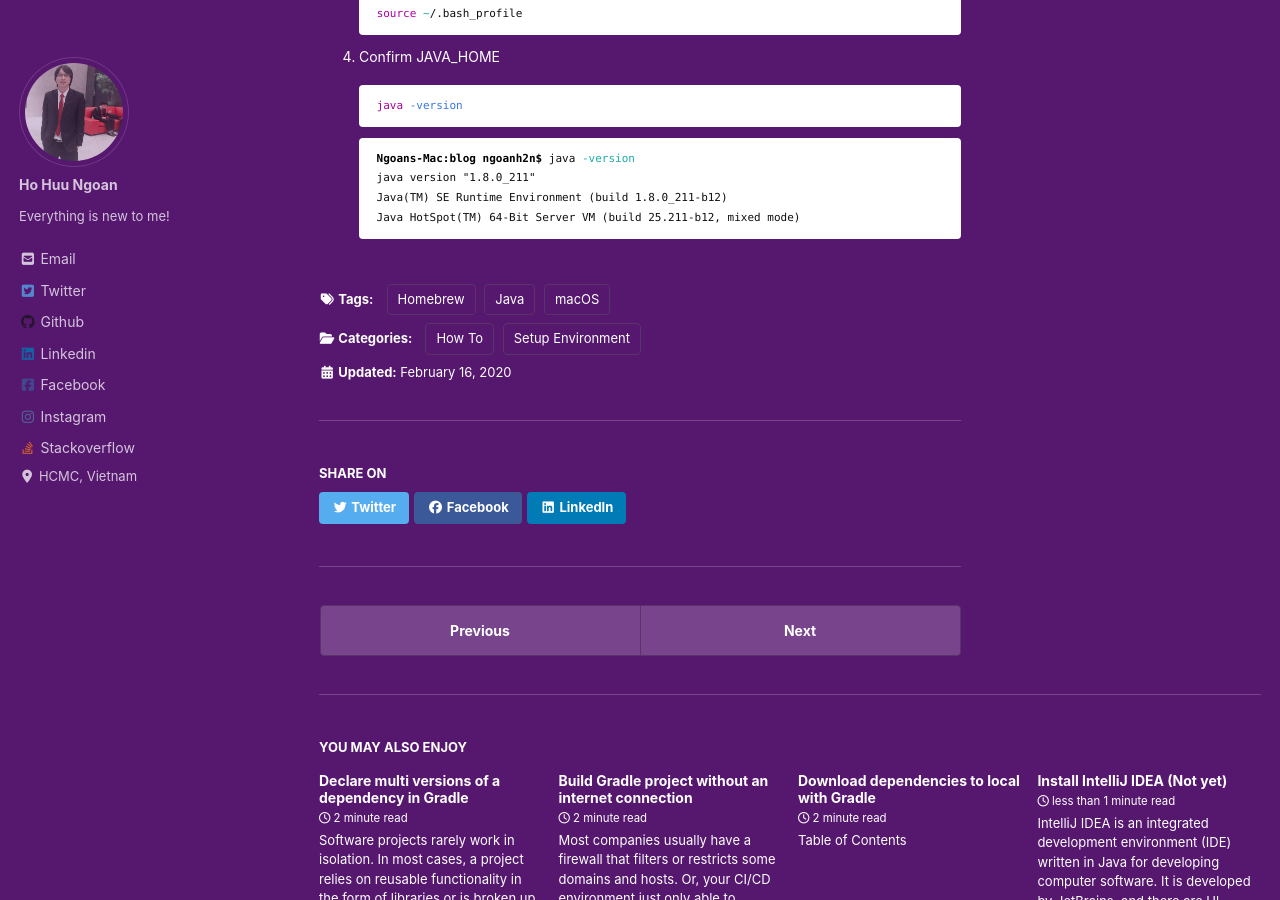
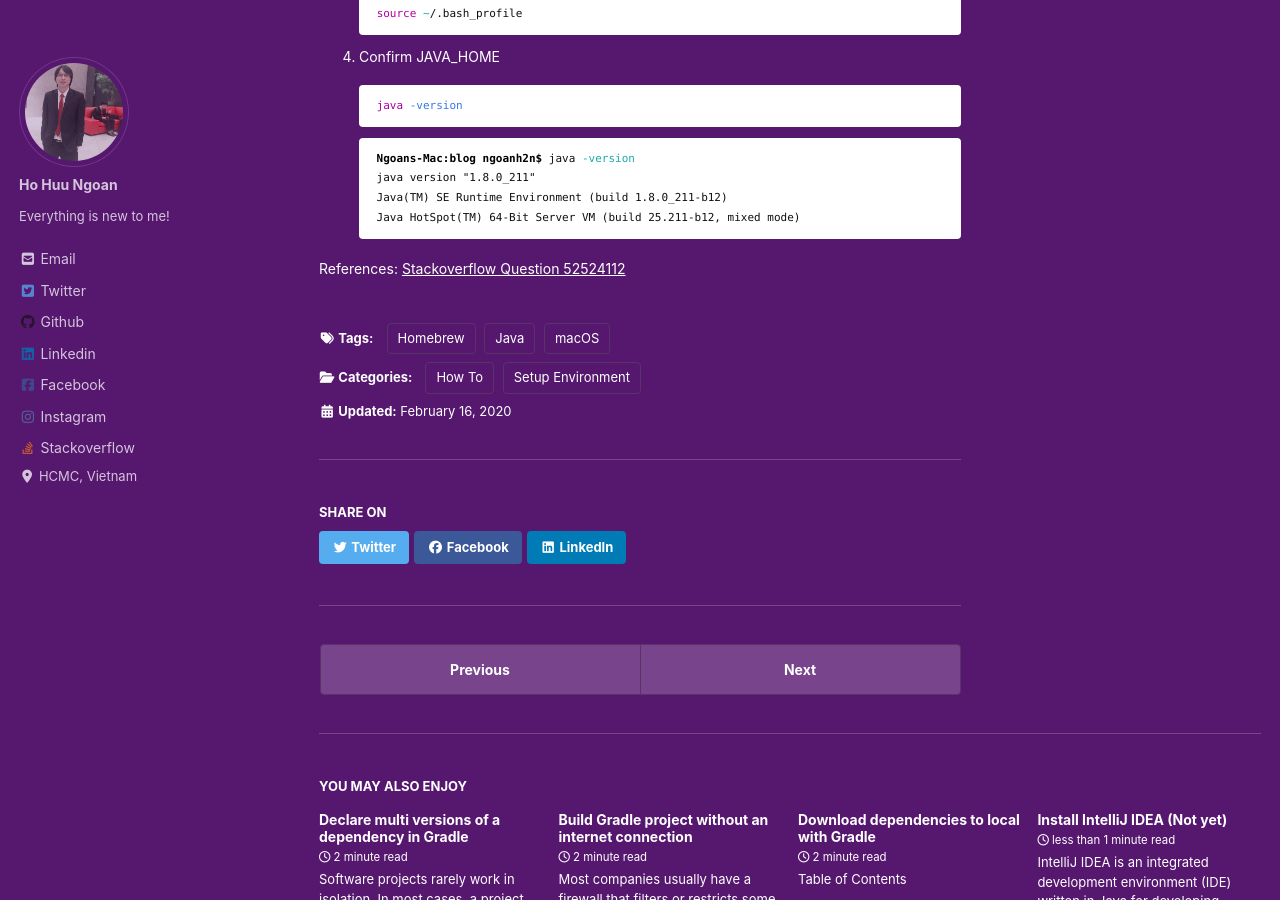
Before and after one commit to ngoanh2n/blog, a Jekyll site: the page built from _posts/2020-02-16-installing-java-on-macos.md, in a window 1280 px wide and 900 px high, scrolled down 2179 px. Built offline with Jekyll 4.4.1, drawn with Linux system fonts in a browser that asks for light colours; cached includes are drawn as plain includes; nearby versions of some CDN libraries; comment, search, counter and statistics services are not loaded; a style sheet for code colours, icons or effects is not loaded.

Commit message:
[POST] Add references

````diff
--- a/_posts/2020-02-16-installing-java-on-macos.md
+++ b/_posts/2020-02-16-installing-java-on-macos.md
@@ -121,3 +121,5 @@ Copy and paste into editing `.bash_profile` window
     Java(TM) SE Runtime Environment (build 1.8.0_211-b12)
     Java HotSpot(TM) 64-Bit Server VM (build 25.211-b12, mixed mode)
     ```
+
+References: [Stackoverflow Question 52524112](https://stackoverflow.com/questions/52524112/how-do-i-install-java-on-mac-osx-allowing-version-switching)
````
